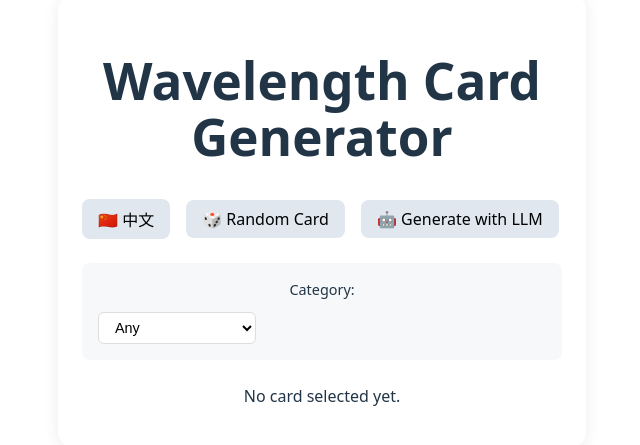
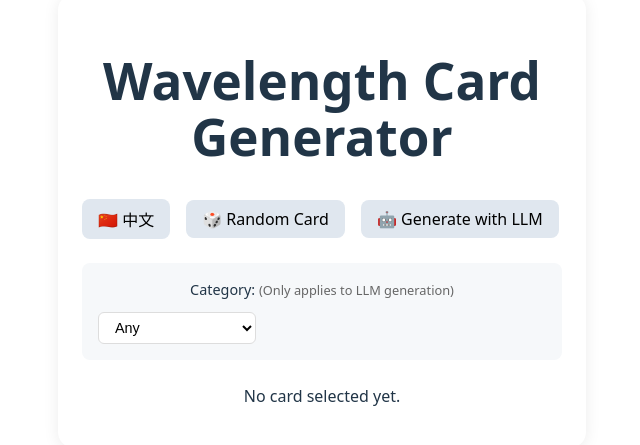
Before and after one commit to zhaozhichen/wavelength, a React (Vite) app: page / in a window 1280 px wide. Shown: the part 179-624 px from the top of the page, without its empty margins (318-958 px from the left). Built offline with nearby package versions, Linux system fonts and the light colour scheme.

Commit message:
Add clarification note that category selection only applies to LLM generation

```diff
--- a/src/App.tsx
+++ b/src/App.tsx
@@ -18,6 +18,7 @@ const UI_TEXT = {
     noCard: 'No card selected yet.',
     category: 'Category:',
     customCategory: 'Custom category...',
+    categoryNote: '(Only applies to LLM generation)',
   },
   zh: {
     title: '心电感应卡牌生成器',
@@ -27,6 +28,7 @@ const UI_TEXT = {
     noCard: '尚未选择卡牌。',
     category: '类别：',
     customCategory: '自定义类别...',
+    categoryNote: '（仅适用于大模型生成）',
   },
 };
 
@@ -202,7 +204,7 @@ function App() {
       {/* Category selection for LLM generation */}
       <div style={{ marginBottom: 24, padding: 16, background: '#f6f8fa', borderRadius: 8 }}>
         <div style={{ marginBottom: 12, fontSize: '0.9rem', fontWeight: 500 }}>
-          {t.category}
+          {t.category} <span style={{ fontSize: '0.8rem', fontWeight: 400, color: '#666' }}>{t.categoryNote}</span>
         </div>
         <div style={{ display: 'flex', gap: 12, alignItems: 'center', flexWrap: 'wrap' }}>
           <select
```
